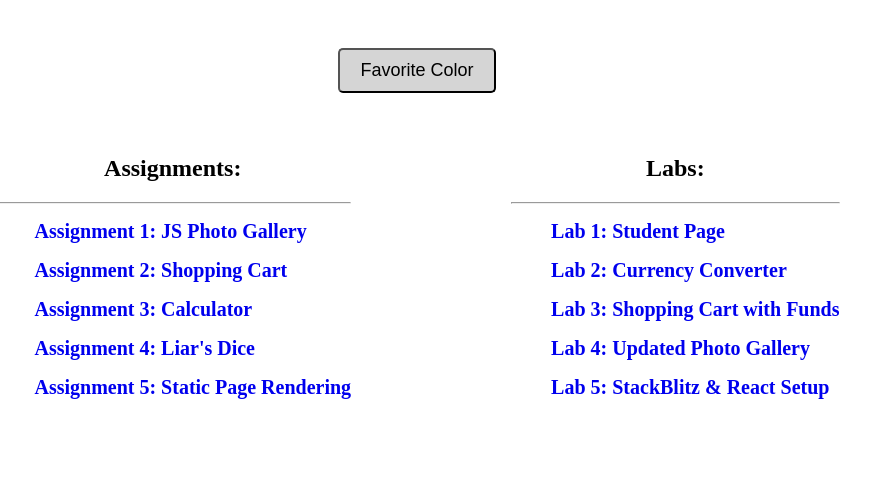
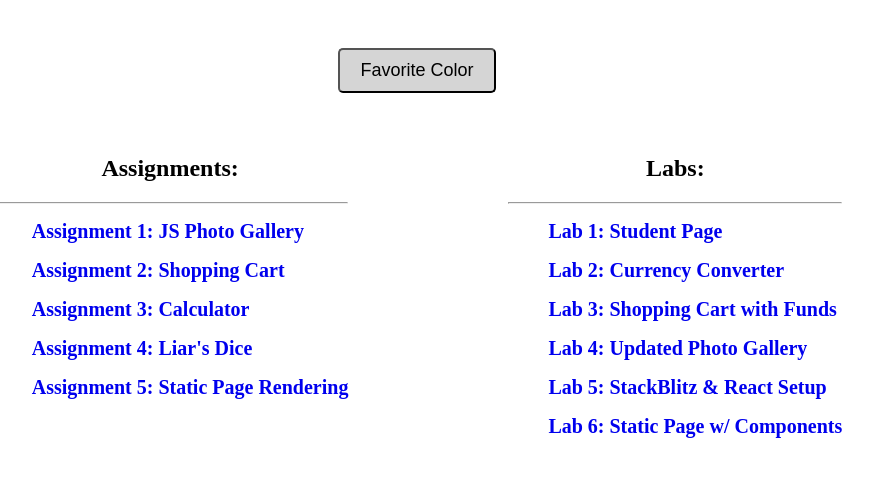
Before and after one commit to uscwebdev/itp301-submissions-jacque1, a plain HTML site: page index.html in a window 1280 px wide. Shown: the part 105-582 px from the top of the page, without its empty margins (223-1096 px from the left). Drawn offline with Linux system fonts and the light colour scheme.

Commit message:
Update index.html

```diff
--- a/index.html
+++ b/index.html
@@ -76,6 +76,8 @@
                     <ul><a href="lab_03/shopping cart with funds.html">Lab 3: Shopping Cart with Funds</a></ul>
                     <ul><a href="lab_04/Classic Cocktails.html">Lab 4: Updated Photo Gallery</a></ul>
                     <ul><a href="https://stackblitz.com/edit/react-ydolh7?file=src%2Findex.js">Lab 5: StackBlitz & React Setup</a></ul>
+                    <ul><a href="https://stackblitz.com/edit/react-aijrax?file=src%2Findex.js,src%2FUserPost.js,src%2Findex.css">Lab 6: Static Page w/ Components</a></ul>
+
                 </div>
             </div>
         </div>
```
